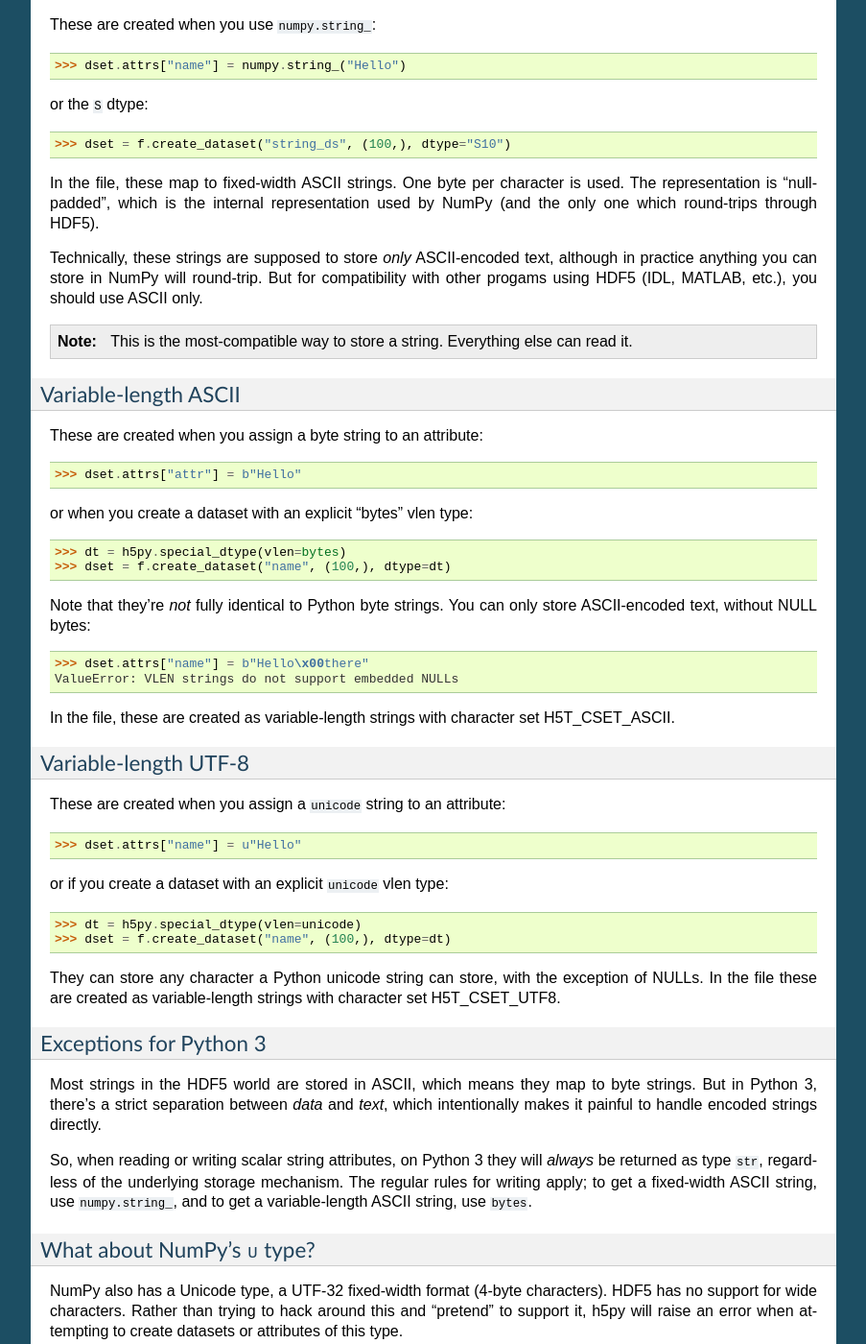
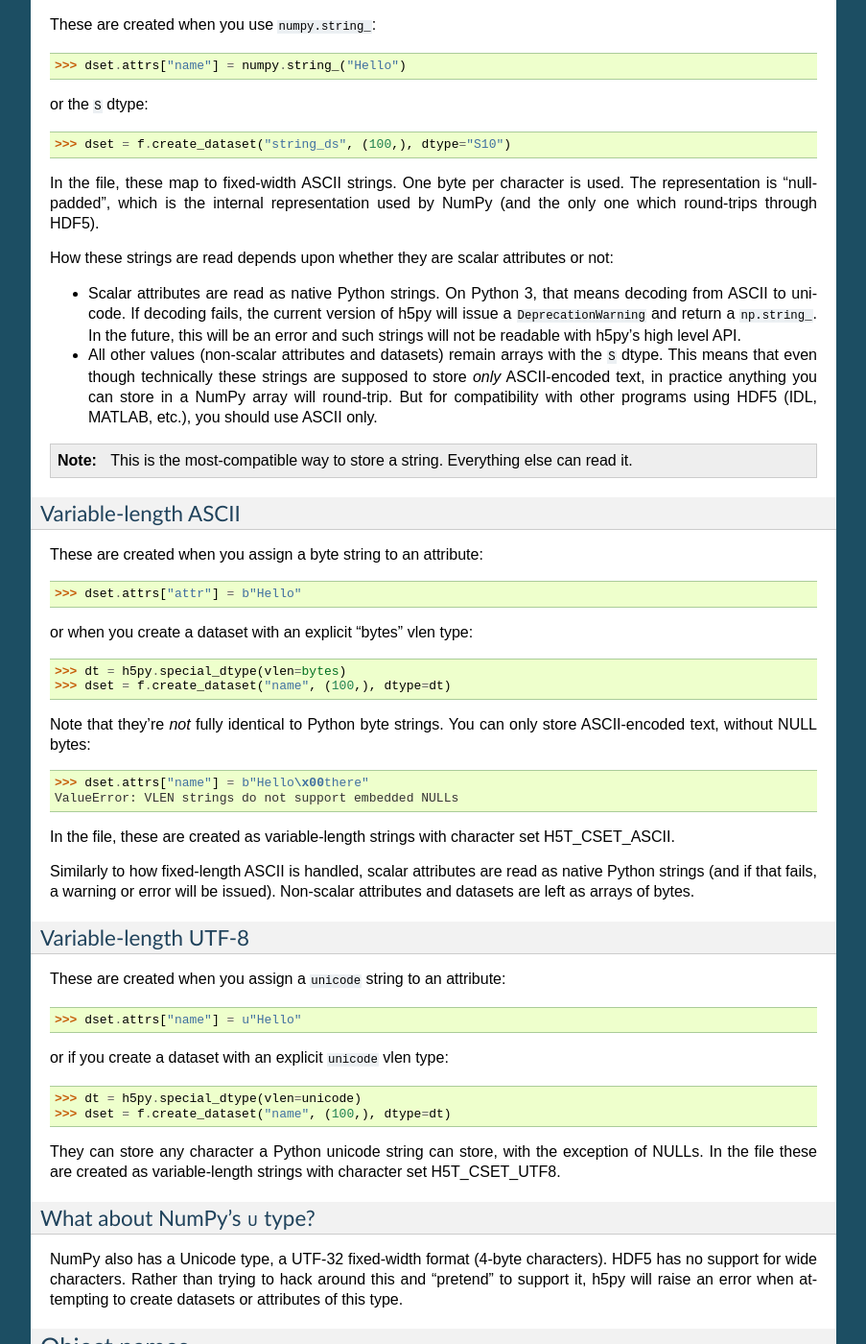
Before and after one commit to h5py/h5py, a Sphinx documentation site: the page built from docs/strings.rst, in a window 1280 px wide and 1400 px high, scrolled down 934 px. Shown: the whole window at 96% size, without its empty margins (198-1101 px from the left). Built offline with Sphinx 7.4.7, drawn with Linux system fonts in a browser that asks for light colours; pages that are not in the unit, such as notebooks, are missing from menus; some of the changed text lies outside the part shown.

Commit message:
DeprecationWarning + refresh string docs

```diff
--- a/docs/strings.rst
+++ b/docs/strings.rst
@@ -72,10 +72,19 @@ In the file, these map to fixed-width ASCII strings.  One byte per character
 is used.  The representation is "null-padded", which is the internal
 representation used by NumPy (and the only one which round-trips through HDF5).
 
-Technically, these strings are supposed to store `only` ASCII-encoded text,
-although in practice anything you can store in NumPy will round-trip.  But
-for compatibility with other progams using HDF5 (IDL, MATLAB, etc.), you
-should use ASCII only.
+How these strings are read depends upon whether they are scalar attributes or
+not:
+
+- Scalar attributes are read as native Python strings. On Python 3, that means
+  decoding from ASCII to unicode. If decoding fails, the
+  current version of h5py will issue a ``DeprecationWarning`` and return a
+  ``np.string_``. In the future, this will be an error and such strings will
+  not be readable with h5py's high level API.
+- All other values (non-scalar attributes and datasets) remain arrays with the
+  ``S`` dtype. This means that even though technically these strings are
+  supposed to store `only` ASCII-encoded text, in practice anything you can
+  store in a NumPy array will round-trip. But for compatibility with other
+  programs using HDF5 (IDL, MATLAB, etc.), you should use ASCII only.
 
 .. note::
 
@@ -103,6 +112,10 @@ only store ASCII-encoded text, without NULL bytes::
 In the file, these are created as variable-length strings with character set
 H5T_CSET_ASCII.
 
+Similarly to how fixed-length ASCII is handled, scalar attributes are read
+as native Python strings (and if that fails, a warning or error will be issued).
+Non-scalar attributes and datasets are left as arrays of bytes.
+
 
 Variable-length UTF-8
 ^^^^^^^^^^^^^^^^^^^^^
@@ -119,21 +132,6 @@ or if you create a dataset with an explicit ``unicode`` vlen type:
 They can store any character a Python unicode string can store, with the
 exception of NULLs.  In the file these are created as variable-length strings
 with character set H5T_CSET_UTF8.
-
-
-Exceptions for Python 3
-^^^^^^^^^^^^^^^^^^^^^^^
-
-Most strings in the HDF5 world are stored in ASCII, which means they map to
-byte strings.  But in Python 3, there's a strict separation between `data` and
-`text`, which intentionally makes it painful to handle encoded strings
-directly.
-
-So, when reading or writing scalar string attributes, on Python 3 they will
-`always` be returned as type ``str``, regardless of the underlying storage
-mechanism.  The regular rules for writing apply; to get a fixed-width ASCII
-string, use ``numpy.string_``, and to get a variable-length ASCII string, use
-``bytes``.
 
 
 What about NumPy's ``U`` type?
```
Also changed, not shown: 1 other file.
